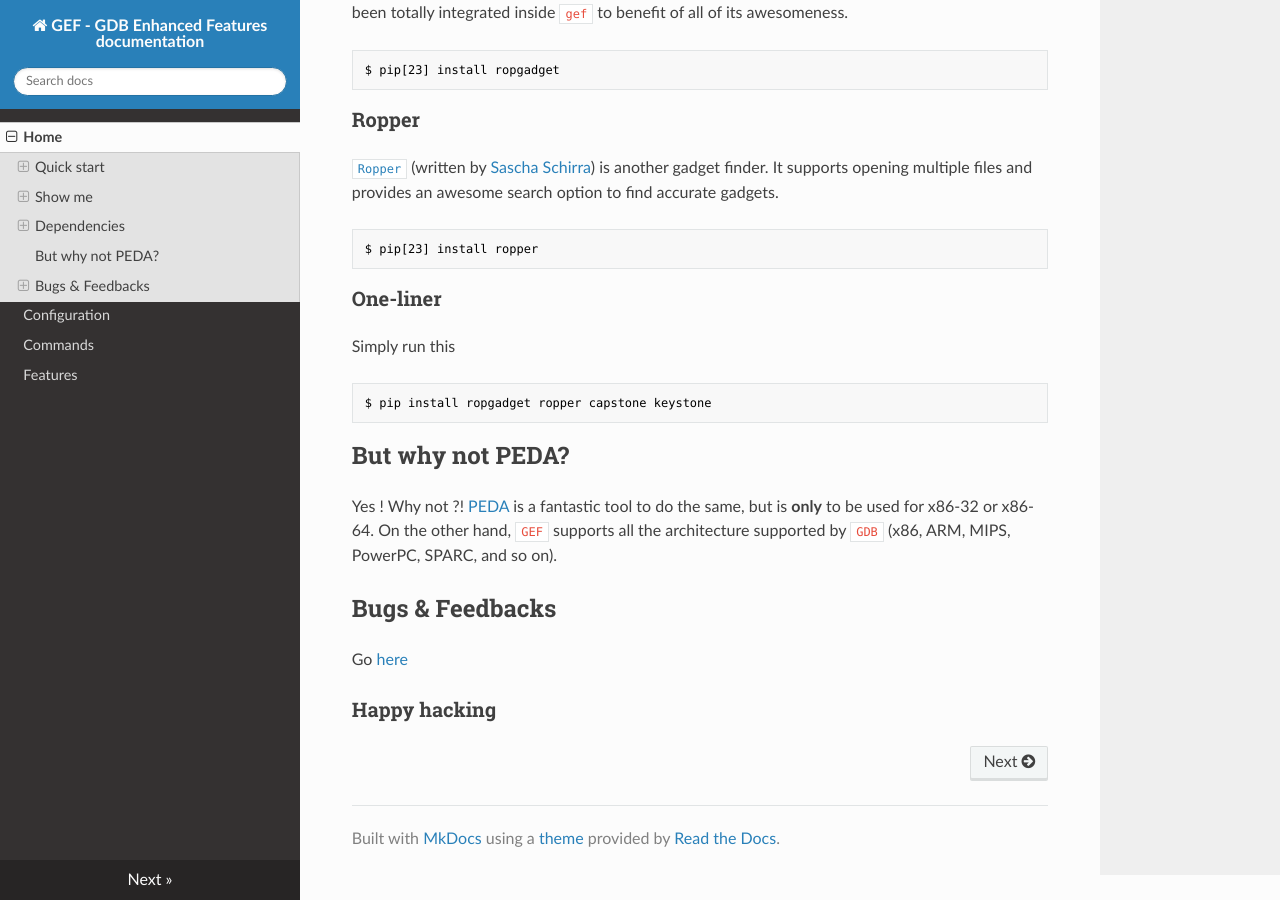
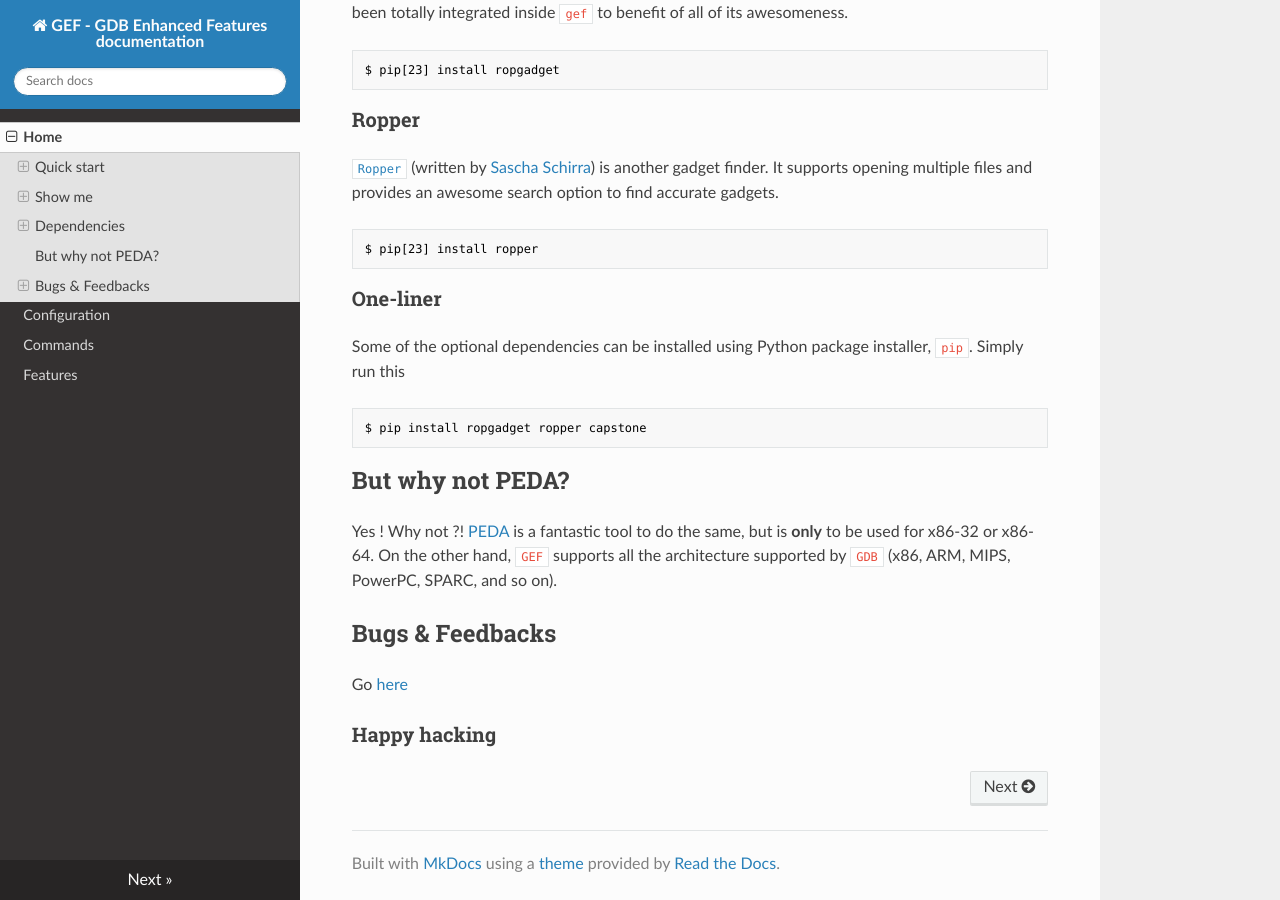
Before and after one commit to hugsy/gef, an MkDocs documentation site: the page built from docs/index.md, in a window 1280 px wide and 900 px high, scrolled down 4749 px. Built offline with MkDocs 1.6.1, drawn with Linux system fonts in a browser that asks for light colours; nearby versions of some CDN libraries; old or Windows-style settings are respelled for this version of MkDocs.

Commit message:
updated readme

````diff
--- a/docs/index.md
+++ b/docs/index.md
@@ -126,9 +126,10 @@
 
 ### One-liner
 
-Simply run this
+Some of the optional dependencies can be installed using Python package
+installer, `pip`. Simply run this
 ```bash
-$ pip install ropgadget ropper capstone keystone
+$ pip install ropgadget ropper capstone
 ```
 
 ## But why not PEDA?
````
